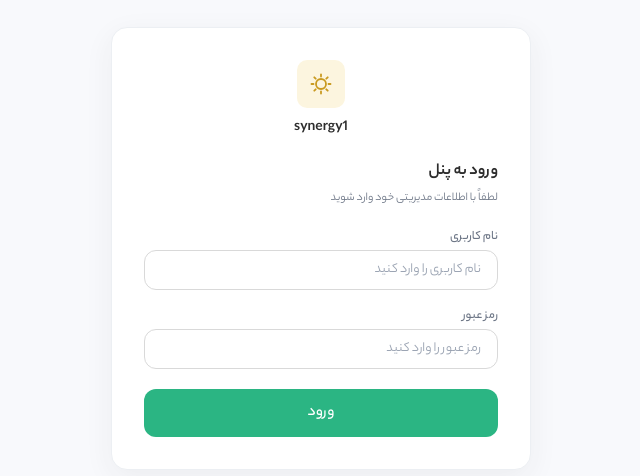
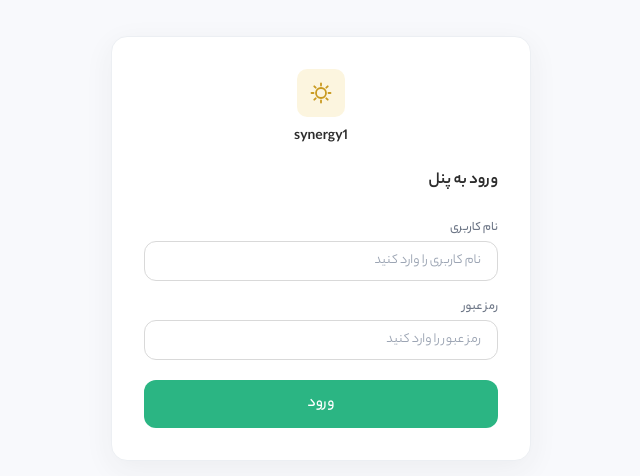
Before and after one commit to Saeeeddev/SynergyFundDemo, a Next.js app: page /login in a window 1280 px wide. Shown: the part 152-628 px from the top of the page, without its empty margins (350-990 px from the left). Built offline with nearby package versions, Linux system fonts and the light colour scheme.

Commit message:
changed  login

```diff
--- a/src/app/(auth)/login/page.tsx
+++ b/src/app/(auth)/login/page.tsx
@@ -65,7 +65,7 @@ export default function LoginPage() {
             className="text-start text-text-muted"
             style={{ fontSize: '12px', lineHeight: '18px' }}
           >
-            لطفاً با اطلاعات مدیریتی خود وارد شوید
+
           </p>
         </div>
 
```
